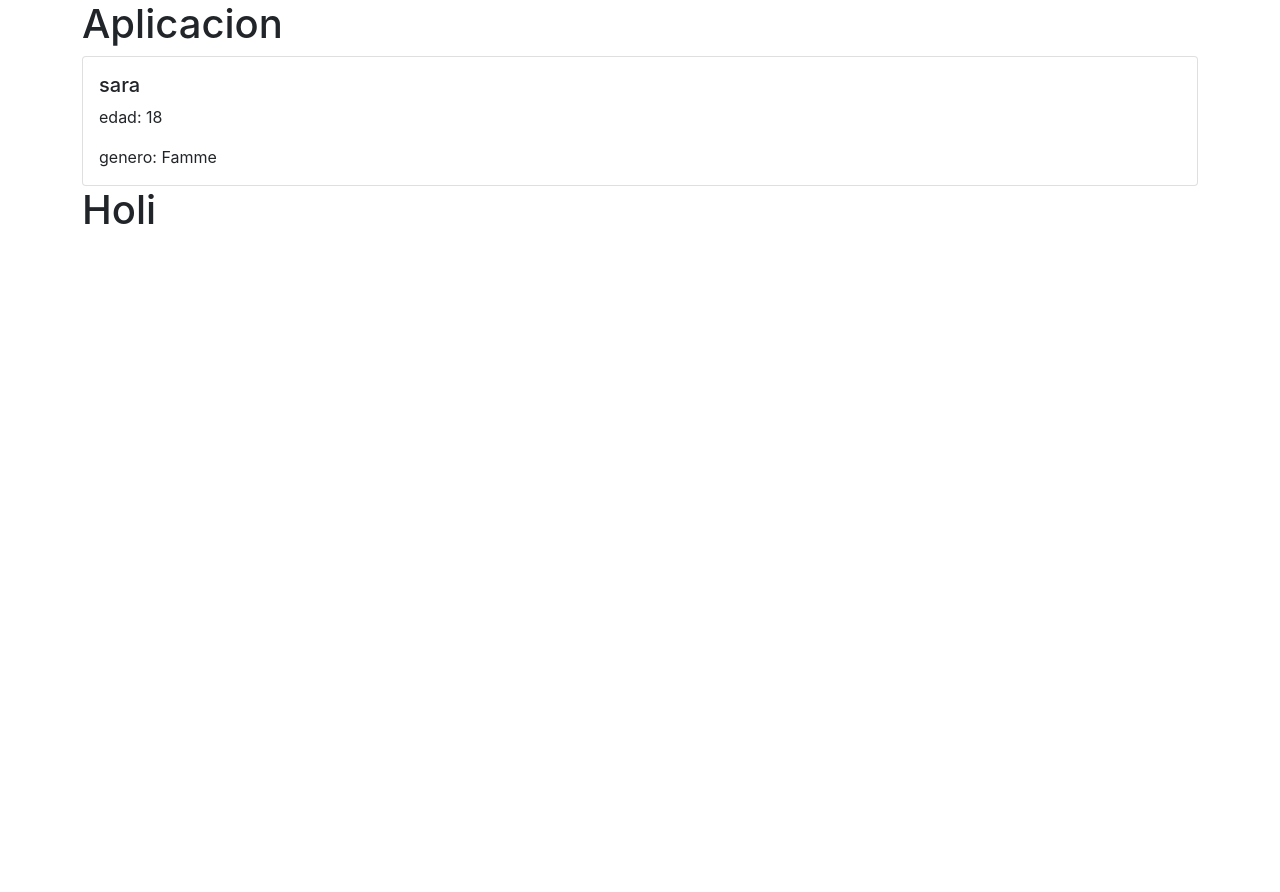
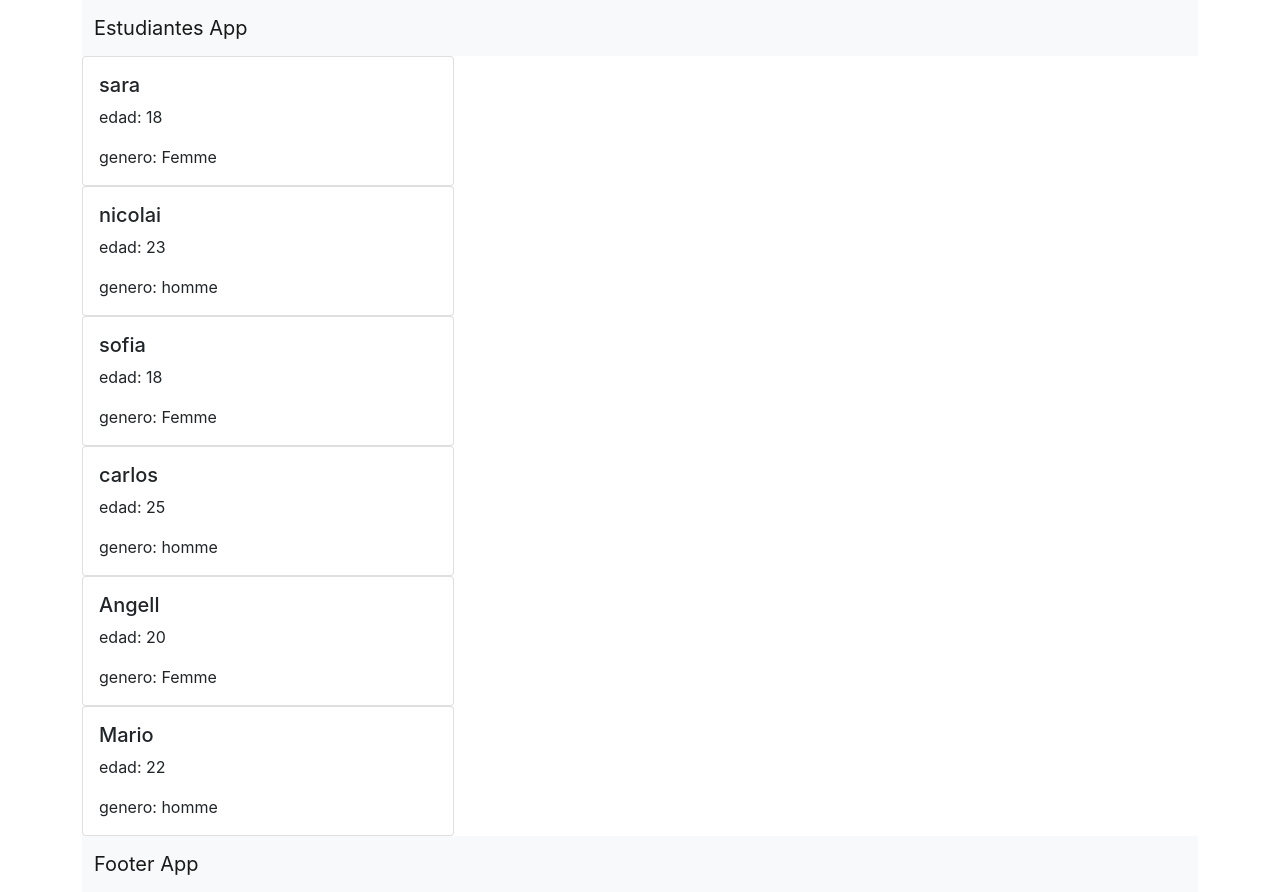
Before and after one commit to saaarsss/ReactProject, a React (Create React App) app: page / in a window 1280 px wide. Before the commit the page ends 800 px from the top, so only its background shows below. Built offline with nearby package versions, Linux system fonts and the light colour scheme.

Commit message:
Enviando datos de forma dinamica

```diff
--- a/src/ComponentePrueba.jsx
+++ b/src/ComponentePrueba.jsx
@@ -12,7 +12,7 @@ const ComponentePrueba = ({nombre, edad, genero}) =>(
      <>
         <div className="card" style={ {width:'18rem;'}}>
              <div class="card-body">
-             <h5 class="card-title">{nombre ? nombre : "nombre no asignado"}</h5>
+             <h5 class="card-title">{nombre }</h5>
                 <p className="card-text">edad: { edad }</p>
                 <p className="card-text">genero: { genero }</p>
               </div>
--- /dev/null
+++ b/src/Contenedor.jsx
@@ -0,0 +1,53 @@
+import React from "react";
+import Estudiante from "./Estudiante";
+
+const Estudiantes  = [
+    {
+        //ponemos cada uno de los objetos
+        "nombre": "sara",
+        "edad" : 18,
+        "genero" :  "Femme"
+    },
+    {
+        //ponemos cada uno de los objetos
+        "nombre": "nicolai",
+        "edad" : 23,
+        "genero" :  "homme"
+    },
+    {
+        //ponemos cada uno de los objetos
+        "nombre": "sofia",
+        "edad" : 18,
+        "genero" :  "Femme"
+    },
+    {
+        //ponemos cada uno de los objetos
+        "nombre": "carlos",
+        "edad" : 25,
+        "genero" :  "homme"
+    },
+    {
+        //ponemos cada uno de los objetos
+        "nombre": "Angell",
+        "edad" : 20,
+        "genero" :  "Femme"
+    },
+    {
+        //ponemos cada uno de los objetos
+        "nombre": "Mario",
+        "edad" : 22,
+        "genero" :  "homme"
+    },
+]
+
+const Contenedor = () =>(
+//estructura de contenedor estandar
+     <>
+      {
+          //pasando datos de forma dinamica
+          //va a iterar e imprimir 6 estudiantes
+          Estudiantes.map( c => <Estudiante nombre={c.nombre} edad={c.edad} genero={c.genero}/>)
+      }
+     </>
+);
+export default Contenedor;
--- /dev/null
+++ b/src/Estudiante.jsx
@@ -0,0 +1,32 @@
+import React from "react";
+import PropTypes from 'prop-types';
+
+//recibir los promps
+const Estudiante = ({nombre, edad, genero}) =>(
+
+        <>
+           <div className="card col-md-4" style={ {width:'18rem;'}}>
+                <div class="card-body">
+                <h5 class="card-title">{nombre }</h5>
+                   <p className="card-text">edad: { edad }</p>
+                   <p className="card-text">genero: { genero }</p>
+                 </div>
+           </div>
+        </>
+
+    );
+
+    Estudiante.propTypes ={
+        nombre: PropTypes.string,
+        edad: PropTypes.number,
+        genero: PropTypes.string
+
+    }
+    //si el nombre no llega el lo va a tomar como
+    Estudiante.defaultProps = {
+        nombre: "No asignado",
+        edad: "No asignado",
+        genero: "No asignado"
+    }
+
+    export default Estudiante;
--- a/src/Footer.jsx
+++ b/src/Footer.jsx
@@ -3,7 +3,11 @@ import React from "react";
 const Footer = ()=> (
     <div>
         <footer>
-            <h1>Holi</h1>
+        <nav className="navbar navbar-expand-lg navbar-light bg-light">
+        <div className="container-md">
+            <a className="navbar-brand" href='#'>Footer App</a>
+        </div>
+    </nav>
         </footer>
     </div>
 );
--- a/src/Header.jsx
+++ b/src/Header.jsx
@@ -2,11 +2,12 @@
 import React from "react";
 //se llama igual que el componente
 const Header = () => (
-    <div>
-        <header>
-            <h1>Aplicacion </h1>
-        </header>
-    </div>
+    <nav className="navbar navbar-expand-lg navbar-light bg-light">
+        <div className="container-md">
+            <a className="navbar-brand" href='#'>Estudiantes App</a>
+        </div>
+    </nav>
+
 );
 
 export default Header ;
--- a/src/index.js
+++ b/src/index.js
@@ -7,6 +7,7 @@ import NewComponent from './NewComponent';
 import Header from './Header';
 import Footer from './Footer';
 import ComponentePrueba from './ComponentePrueba';
+import Contenedor from './Contenedor';
 
 
 ReactDOM.render(
@@ -19,8 +20,13 @@ ReactDOM.render(
   document.getElementById('footer')
 );
 
+// ReactDOM.render(
+//   <ComponentePrueba nombre="sara" edad="18" genero="Femme"/>,
+//   document.getElementById('root')
+// );
+
 ReactDOM.render(
-  <ComponentePrueba nombre="sara" edad="18" genero="Famme"/>,
+  <Contenedor/>,
   document.getElementById('root')
 );
 // If you want to start measuring performance in your app, pass a function
```
